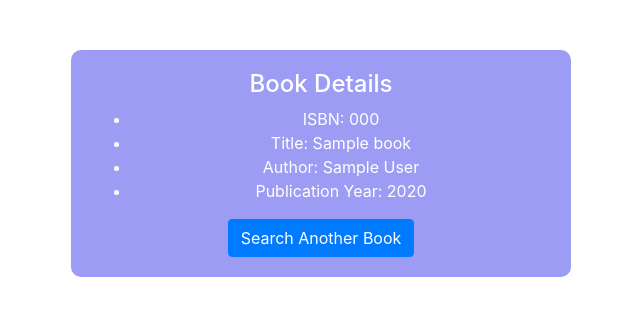
After one commit to frtslucas/project1, a Flask app: template templates/book.html in a window 1280 px wide. The commit adds this page. Shown: the top 316 px of the page, without its empty margins (319-959 px from the left). Run offline with Flask 2, Linux system fonts and the light colour scheme; the template is opened without the code that fills it: most values are stand-ins (such as "Sample title", 1, 10 or a date in 2020); some libraries are stand-ins or nearby versions.

Commit message:
End of night

```diff
--- a/application.py
+++ b/application.py
@@ -1,7 +1,7 @@
 import os
 import requests
 
-from flask import Flask, session, render_template, request
+from flask import Flask, session, render_template, request, url_for, redirect
 from flask_session import Session
 from sqlalchemy import create_engine
 from sqlalchemy.orm import scoped_session, sessionmaker
@@ -17,6 +17,7 @@ if not ("postgres://wqsqdaoijpennk:3906fa4aa6ee6edff819762e196802caabfa033eea806
 # Configure session to use filesystem
 app.config["SESSION_PERMANENT"] = False
 app.config["SESSION_TYPE"] = "filesystem"
+app.config['SECRET_KEY'] = 'any secret string'
 Session(app)
 
 # Set up database
@@ -60,10 +61,25 @@ def login():
 
         if(password == user.password):
             session["user_id"] = user['id']
-            return render_template("success.html", message="You are logged in")
+            return redirect(url_for('home', user_id=user.id))
         else:
             return render_template("login.html", message="Incorrect password, please try again")
 
-@app.route("/home", methods=["POST"])
-def home():
-    return render_template("home.html")
+@app.route("/home/<user_id>", methods=["GET"])
+def home(user_id):
+    user = db.execute("SELECT * FROM users WHERE id = :id", {"id": user_id}).fetchone()
+    return render_template("home.html", user=user)
+
+@app.route("/search", methods=["POST"])
+def search():
+    search_category = request.form.get("search_category")
+    search_string = request.form.get("search_string")
+
+    if(search_category == 'title'):
+        book = db.execute("SELECT * FROM books WHERE title = :title", {"title": search_string}).fetchone()
+    elif(search_category == 'author'):
+        book = db.execute("SELECT * FROM books WHERE author = :author", {"author": search_string}).fetchone()
+    elif(search_category == 'isbn'):
+        book = db.execute("SELECT * FROM books WHERE isbn = :isbn", {"isbn": search_string}).fetchone()
+
+    return render_template("book.html", book=book)
--- /dev/null
+++ b/templates/book.html
@@ -0,0 +1,23 @@
+{% extends "layout.html" %}
+
+{% block title %}Book{% endblock %}
+
+{% block body%}
+    <div class="box">
+        <h4>Book Details</h4>
+        <div class="oi">
+            <ul>
+                <li>ISBN: {{ book.isbn }}</li>
+                <li>Title: {{ book.title }}</li>
+                <li>Author: {{ book.author }}</li>
+                <li>Publication Year: {{ book.year }}</li>
+            </ul>
+        </div>
+
+        <div class="container">
+            <form action="{{ url_for('home', user_id=1) }}" method="GET">
+                <button class="btn btn-primary">Search Another Book</button>
+            </form>
+        </div>
+    </div>
+{% endblock %}
--- a/templates/layout.html
+++ b/templates/layout.html
@@ -15,7 +15,7 @@
                 width: 500px;
                 height: auto;
                 text-align: center;
-                padding: 50px;
+                padding: 20px;
                 border-radius: 10px;
             }
 
```
Also changed, not shown: templates/home.html (+27 -2 lines), templates/search_results.html (added, +11 -0 lines), 2 other files.
